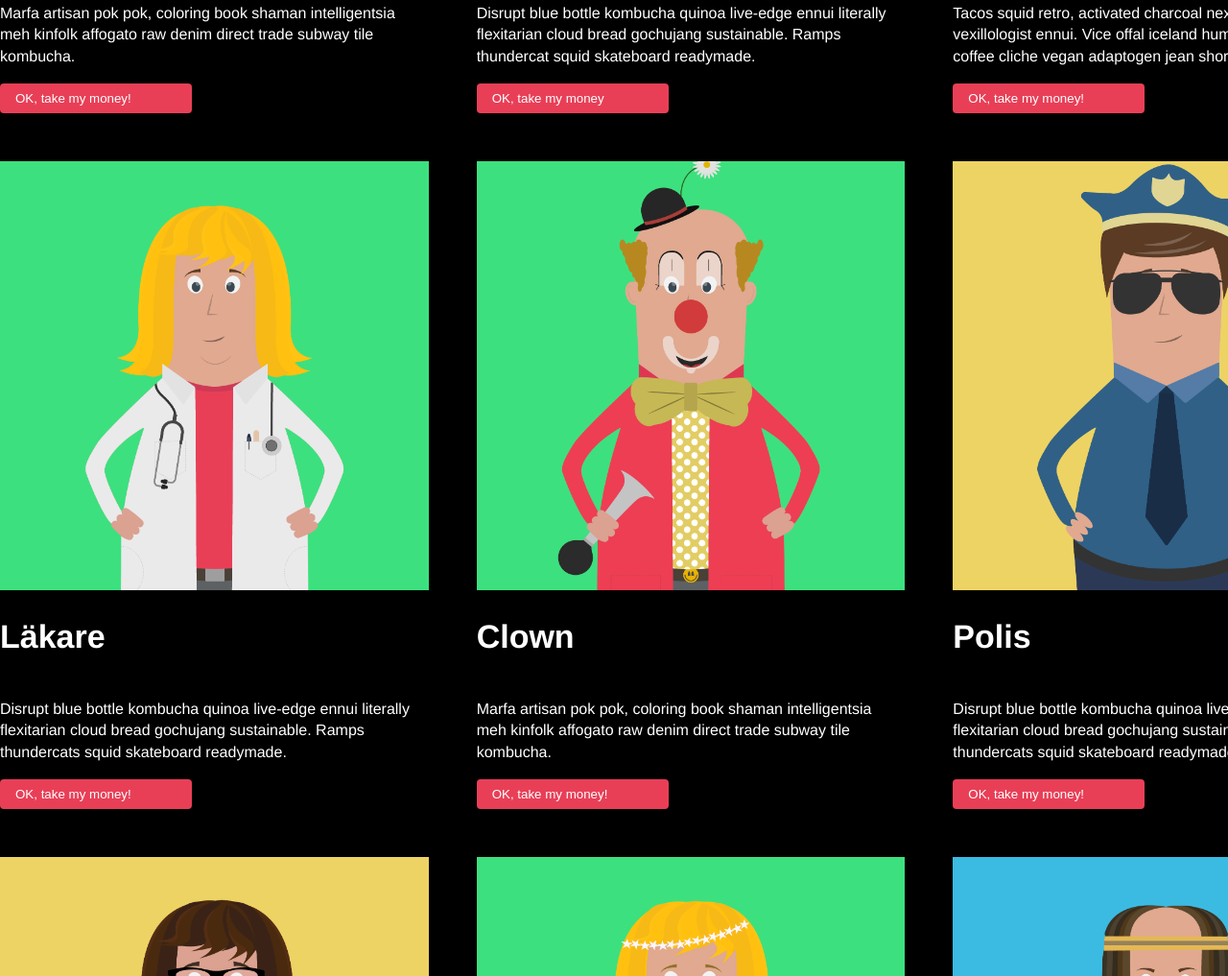
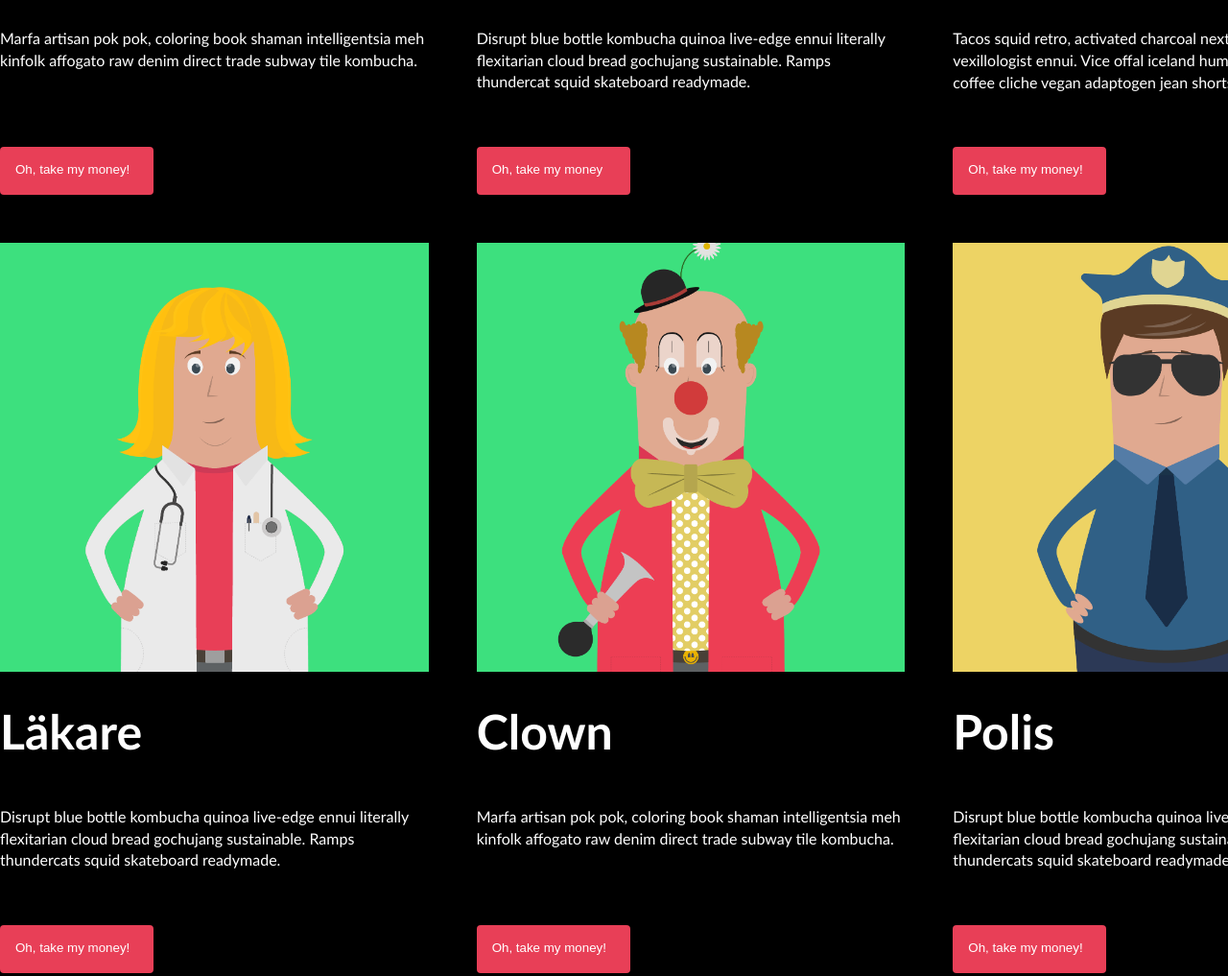
Before and after one commit to Robert-Tyborn/v.37-Poster-Shop, a plain HTML site: page index.html in a window 1280 px wide. Shown: the part 1104-2121 px from the top of the page at 96% size. Drawn offline with Linux system fonts and the light colour scheme.

Commit message:
rectangle
added a rectangle in a div for every card

```diff
--- a/CSS/styles.css
+++ b/CSS/styles.css
@@ -56,7 +56,6 @@ main{
     grid-column: auto / span 2;
     display: flex;
     flex-direction: column;
-
 }
 
 .card img{
@@ -64,15 +63,15 @@ main{
 }
 
 .card h2{
-    font-family:'Franklin Gothic Medium', 'Arial Narrow', Arial, sans-serif;
-    font-size: 34px;
+    font-family:'Trebuchet MS', 'Lucida Sans Unicode', 'Lucida Grande', 'Lucida Sans', Arial, sans-serif;
+    font-size: 50px;
     font-style: normal;
     font-weight: 700;
     line-height: 40.8px;
 }
 
 .card p{
-    font-family: 'Franklin Gothic Medium', 'Arial Narrow', Arial, sans-serif;
+    font-family:'Trebuchet MS', 'Lucida Sans Unicode', 'Lucida Grande', 'Lucida Sans', Arial, sans-serif;
     font-size: 16px;
     font-style: normal;
     font-weight: 400;
@@ -81,8 +80,8 @@ main{
 }
 
 .card .rectangle{
-    /* width: 112px;
-    height: 19px; */
+    width: 112px;
+    height: 40px;
 }
 
 .card button{
@@ -93,8 +92,11 @@ main{
     border-radius: 4px;
     color: white;
     background-color: #e83f57;
-    width: 200px;
+    width: 160px;
+    height: 50px;
     border: 0;
+    line-height: 32px;
+
 }
 
 .large-card{
@@ -102,7 +104,7 @@ main{
     background-color: white;
     grid-column: span 3;
     grid-row: 4 / span 1;
-    padding: ;
+
 }
 
 .large-card-item{
--- a/index.html
+++ b/index.html
@@ -23,75 +23,85 @@
             <img src="IMG/char-1.png" alt="char1">
             <h2>Astronaut</h2>
             <p>Marfa artisan pok pok, coloring book shaman intelligentsia meh kinfolk affogato raw denim direct trade subway tile kombucha.</p>
-            <button>OK, take my money!</button>
+            <div class="rectangle"></div>
+            <button>Oh, take my money!</button>
         </article>
         <article class="card">
             <img src="IMG/char-2.png" alt="char1">
             <h2>Ninja</h2>
             <p>Disrupt blue bottle kombucha quinoa live-edge ennui literally flexitarian cloud bread gochujang sustainable. Ramps thundercat squid skateboard readymade.</p>
             <div class="rectangle"></div>
-            <button>OK, take my money</button>
+            <button>Oh, take my money</button>
         </article>
         <article class="card">
             <img src="IMG/char-3.png" alt="char1">
             <h2>Nerd</h2>
             <p>Tacos squid retro, activated charcoal next level kitsch vexillologist ennui. Vice offal iceland humblebrag, single-origin coffee cliche vegan adaptogen jean shorts yr.</p>
-            <button>OK, take my money!</button>
+            <div class="rectangle"></div>
+            <button>Oh, take my money!</button>
         </article>
         <article class="card">
             <img src="IMG/char-11.png" alt="char1">
             <h2>Läkare</h2>
             <p>Disrupt blue bottle kombucha quinoa live-edge ennui literally flexitarian cloud bread gochujang sustainable. Ramps thundercats squid skateboard readymade.</p>
-            <button>OK, take my money!</button>
+            <div class="rectangle"></div>
+            <button>Oh, take my money!</button>
         </article>
         <article class="card">
             <img src="IMG/char-5.png" alt="char1">
             <h2>Clown</h2>
             <p>Marfa artisan pok pok, coloring book shaman intelligentsia meh kinfolk affogato raw denim direct trade subway tile kombucha.
             </p>
-            <button>OK, take my money!</button>
+            <div class="rectangle"></div>
+            <button>Oh, take my money!</button>
         </article>
         <article class="card">
             <img src="IMG/char-6.png" alt="char1">
             <h2>Polis</h2>
             <p>Disrupt blue bottle kombucha quinoa live-edge ennui literally flexitarian cloud bread gochujang sustainable. Ramps thundercats squid skateboard readymade.
             </p>
-            <button>OK, take my money!</button>
+            <div class="rectangle"></div>
+            <button>Oh, take my money!</button>
         </article>
         <article class="card">
             <img src="IMG/char-7.png" alt="char1">
             <h2>Fotograf</h2>
             <p>Disrupt blue bottle kombucha quinoa live-edge ennui literally flexitarian cloud bread gochujang sustainable. Ramps thundercats squid skateboard readymade.
             </p>
-            <button>OK, take my money!</button>
+            <div class="rectangle"></div>
+            <button>Oh, take my money!</button>
         </article>
         <article class="card">
             <img src="IMG/char-8.png" alt="char1">
             <h2>Prinsessa</h2>
             <p>Tacos squid retro, activated charcoal next level kitsch vexillologist ennui. Vice offal iceland humblebrag, single-origin coffee cliche vegan adaptogen jean shorts yr.
             </p>
-            <button>OK, take my money!</button>
+            <div class="rectangle"></div>
+            <button>Oh, take my money!</button>
         </article>
         <article class="card">
             <img src="IMG/char-9.png" alt="char1">
             <h2>Personlig tränare</h2>
             <p>Tacos squid retro, activated charcoal next level kitsch vexillologist ennui. Vice offal iceland humblebrag, single-origin coffee cliche vegan adaptogen jean shorts yr.
             </p>
-            <button>OK, take my money!</button>
+            <div class="rectangle"></div>
+            <button>Oh, take my money!</button>
         </article>
         <article class="card large-card">
             <img src="IMG/char-10.png" alt="char1">
             <h2 class="large-card-item">Kock</h2>
             <p class="large-card-item">Marfa artisan pok pok, coloring book shaman intelligentsia meh kinfolk affogato raw denim direct trade subway tile kombucha.
             </p>
-            <button class="large-card-item">OK, take my money!</button>
+            <div class="rectangle"></div>
+            <button class="large-card-item">Oh, take my money!</button>
         </article>
         <article class="card large-card">
             <img src="IMG/char-4.png" alt="char1">
             <h2 class="large-card-item">Dykare</h2>
             <p class="large-card-item">Man braid hammock listicle retro crucifix, tumeric poutine kale chips letterpress woke. Activated charcoal jianbing coloring book direct trade tote.
             </p>
-            <button class="large-card-item">OK, take my money!</button>
+            <div class="rectangle"></div>
+            <button class="large-card-item">Oh, take my money!</button>
         </article>
 
 
```
